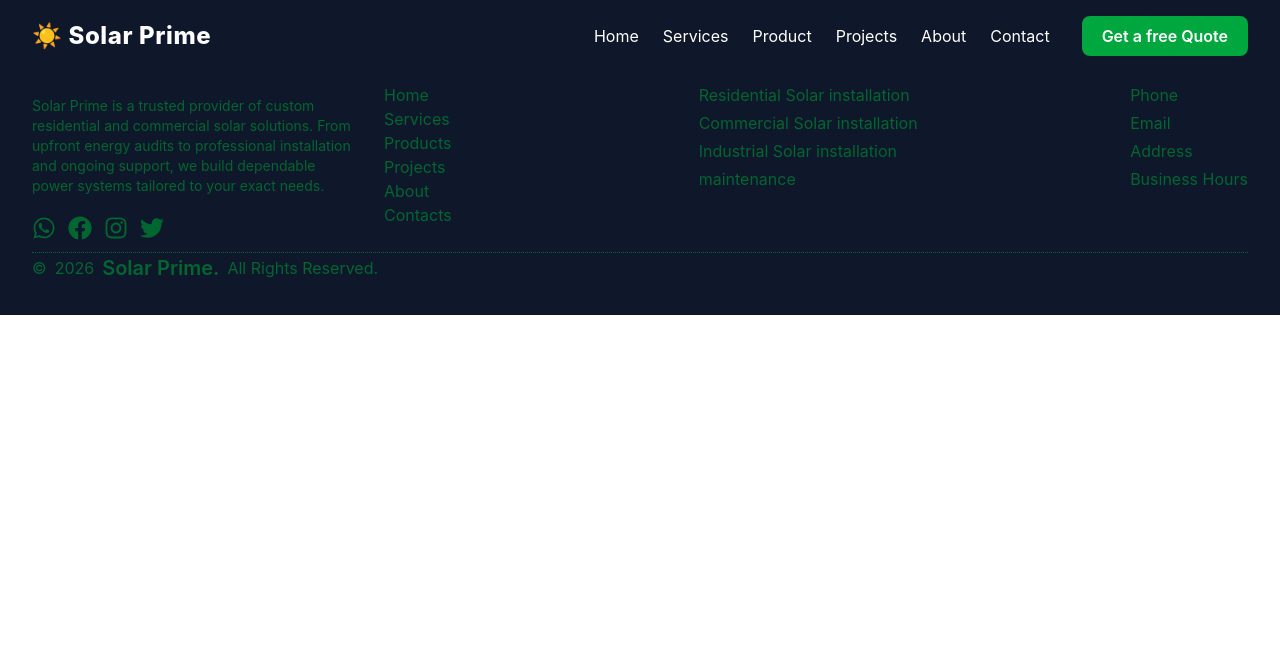
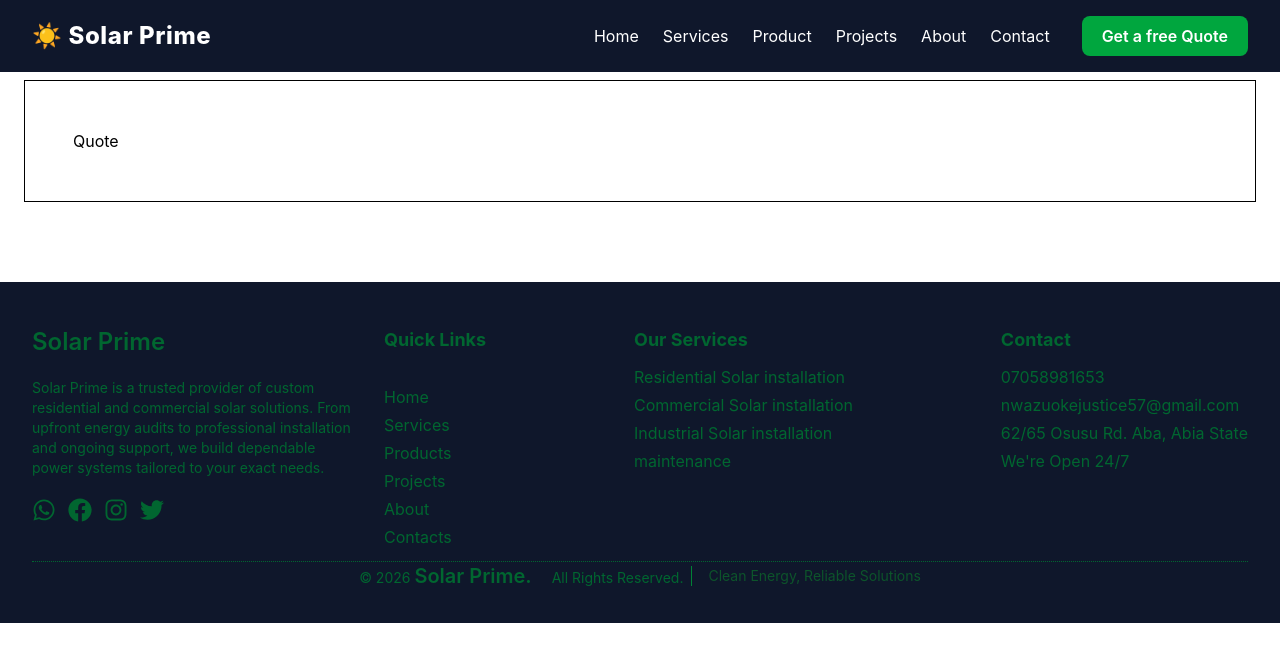
Before and after one commit to Justice-code-ops/solar-prime, a React (Vite) app in the folder frontend/: page /quote in a window 1280 px wide. Shown: the top 662 px of the page. Built offline with nearby package versions, Linux system fonts and the light colour scheme.

Commit message:
feat(quote): scaffold quote request page and reusable input component

```diff
--- a/frontend/src/App.jsx
+++ b/frontend/src/App.jsx
@@ -4,6 +4,7 @@ import ProductDetails from './pages/ProductDetails'
 import Services from './components/Services'
 import Footer from './components/Footer'
 import Navbar from './components/Navbar'
+import Quote from './pages/Quote'
 
 
 function App() {
@@ -21,6 +22,10 @@ function App() {
           path='/services'
           element={<Services />}
         />
+        <Route
+          path='/quote'
+          element={<Quote />}
+        />
       </Routes>
       <Footer />
     </>
--- a/frontend/src/components/Footer.jsx
+++ b/frontend/src/components/Footer.jsx
@@ -6,27 +6,31 @@ import { links } from '../data/links';
 function Footer() {
   return (
     <section className='flex flex-col bg-slate-900 text-green-800 p-8'>
-      <div className='flex gap-8 py-3'>
+      <div className='flex flex-col lg:flex-row gap-8 py-3'>
         <div className='flex flex-col gap-5'>
             <h1 className='font-semibold text-2xl'>Solar Prime</h1>
             <p className='text-sm max-w-xs'>
                 Solar Prime is a trusted provider of custom residential and commercial solar solutions. From upfront energy audits to professional installation and ongoing support, we build dependable power systems tailored to your exact needs.
             </p>
             <div className='flex gap-3 text-2xl'>
-                <FaWhatsapp />
-                <FaFacebook />
-                <FaInstagram />
-                <FaTwitter />
+                <a href='#'><FaWhatsapp /></a>
+                <a href="#"><FaFacebook /></a>
+                <a href="#"><FaInstagram /></a>
+                <a href="#"><FaTwitter /></a>
             </div>
         </div>
         <div className='flex flex-1 items-start justify-between'>
-          <div className='flex-flex-col gap-8'>
-            <h1 className='text-[18px] font-bold mb-3'>Quick Links</h1>
+          <div className='flex flex-col gap-8'>
+            <h1 className='text-[18px] font-bold'>Quick Links</h1>
             <div className='space-y-1'>
               {
                 links.map((link) => (
-                  <Link to={link.path} key={link.path}>
-                    <h1 className='hover:scale-105 transition-all duration-300'> {link.name} </h1>
+                  <Link
+                    to={link.path}
+                    key={link.path}
+                    className='flex flex-col hover:translate-x-1 transition-all duration-300'
+                  >
+                    {link.name}
                   </Link>
                 ))
               }
@@ -44,19 +48,17 @@ function Footer() {
           <div>
             <h1 className='text-[18px] font-bold mb-3'>Contact</h1>
             <div className='space-y-1'>
-              <p>Phone</p>
-              <p>Email</p>
-              <p>Address</p>
-              <p>Business Hours</p>
+              <p>07058981653</p>
+              <p>nwazuokejustice57@gmail.com</p>
+              <p>62/65 Osusu Rd. Aba, Abia State</p>
+              <p>We're Open 24/7</p>
             </div>
           </div>
         </div>
       </div>
-      <div className='flex gap-2 items-center border-t border-t-green-800 border-dotted'>
-        <p>&copy;</p>
-        <p> 2026 </p>
-        <p className='font-semibold text-[20px]'>Solar Prime.</p>
-        <p>All Rights Reserved.</p>
+      <div className='flex gap-2 items-center border-t justify-center border-t-green-800 border-dotted text-sm'>
+        <p>&copy; 2026 <span className='font-semibold text-[20px] pr-4'>Solar Prime.</span> All Rights Reserved.</p>
+        <p className='text-green-900 border-l border-l-green-700 pl-4'>Clean Energy, Reliable Solutions</p>
       </div>
     </section>
   )
--- /dev/null
+++ b/frontend/src/components/InputField.jsx
@@ -0,0 +1,17 @@
+import React from 'react'
+
+function InputField() {
+  return (
+    <section>
+        <div>
+            <h1>Power your future with Solar</h1>
+            <p>Tell us a little about your home or business and we'll design a solar system tailored to your needs</p>
+        </div>
+        <form action="">
+
+        </form>
+    </section>
+  )
+}
+
+export default InputField
--- a/frontend/src/components/Navbar.jsx
+++ b/frontend/src/components/Navbar.jsx
@@ -1,3 +1,6 @@
+import { Link } from "react-router-dom"
+
+
 function Navbar() {
   return (
     <nav className="fixed top-0 left-0 w-full z-50 bg-slate-900 text-white px-8 py-4">
@@ -28,9 +31,11 @@ function Navbar() {
                     </li>
                 </ul>
 
-                <button className="bg-green-600 px-5 py-2 rounded-lg font-semibold hover:bg-green-700">
-                    Get a free Quote
-                </button>
+                <Link to={'/quote'}>
+                    <button className="bg-green-600 px-5 py-2 rounded-lg font-semibold hover:bg-green-700">
+                        Get a free Quote
+                    </button>
+                </Link>
             </div>
         </div>
     </nav>
--- a/frontend/src/pages/Home.jsx
+++ b/frontend/src/pages/Home.jsx
@@ -6,6 +6,7 @@ import WhyChooseUs from "../components/WhyChooseUs"
 import Testimonials from "../components/Testimonials"
 import FAQ from "../components/FAQ"
 import Footer from "../components/Footer"
+import Quote from "./Quote"
 
 
 function Home() {
--- /dev/null
+++ b/frontend/src/pages/Quote.jsx
@@ -0,0 +1,11 @@
+import React from 'react'
+
+function Quote() {
+  return (
+    <div className='border p-12 my-20 mx-6'>
+      Quote
+    </div>
+  )
+}
+
+export default Quote
```
